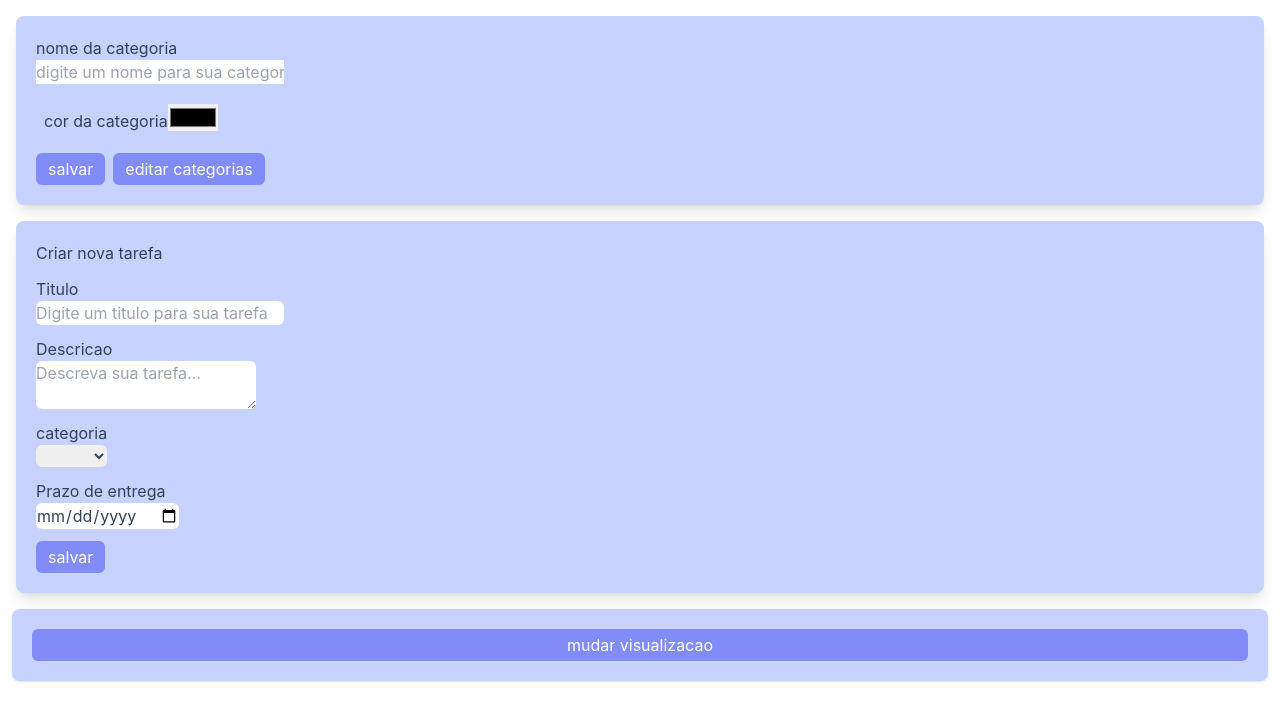
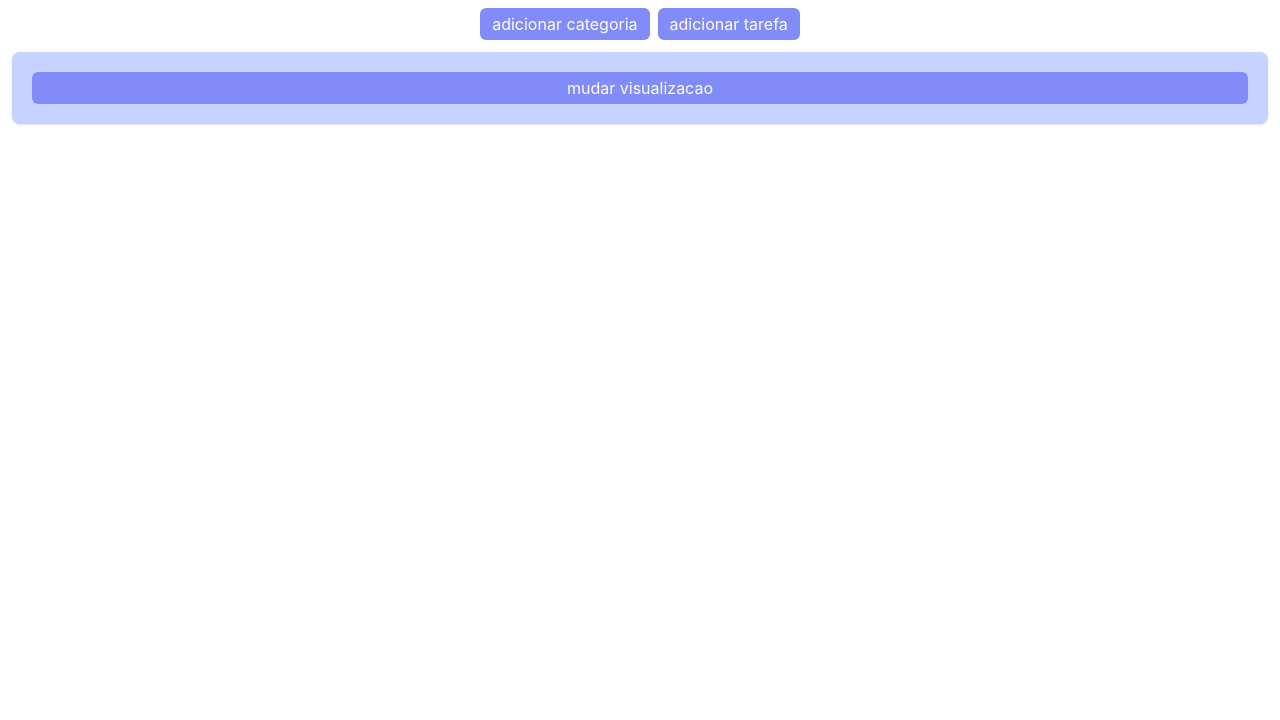
Before and after one commit to anamoraisdev/frontend-todolist, a React (Create React App) app: page / in a window 1280 px wide. Shown: the top 720 px of the page. Built offline with nearby package versions, Linux system fonts and the light colour scheme.

Commit message:
consertando estilos na mudanca de visualizacao

```diff
--- a/src/componentes/cardTarefa.jsx
+++ b/src/componentes/cardTarefa.jsx
@@ -5,9 +5,9 @@ const CardTarefa = ({tarefa, openModal, excluirTarefa}) => {
 
     return (
             <main className="bg-indigo-200 shadow-lg flex p-4 m-4 justify-between rounded-md gap-3 text-slate-700">
-                <div className="flex">
-                    <input type="checkbox" value={concluido} onChange={(event) => setConcluido(event.target.checked)}></input>
-                    <h2>{tarefa.titulo}</h2>
+                <div className="flex w-100 gap-2">
+                    <input type="checkbox" value={concluido} onChange={(event) => setConcluido(event.target.checked)} className="p-2 rounded-lg"></input>
+                    <h2 className="text-slate-700">{tarefa.titulo}</h2>
                 </div>
                 <div className="flex gap-3">
                     <button onClick={() => openModal(tarefa)} className=" px-3 bg-indigo-500 rounded-md text-white hover:bg-indigo-400">editar</button>
--- a/src/paginas/home.jsx
+++ b/src/paginas/home.jsx
@@ -31,6 +31,7 @@ const Home = () => {
   const [openCategoria, setOpenCategoria] = useState(false)
   const [view, setView] = useState(false)
   const [acaoForm, setAcaoForm] = useState("add-tarefa")
+  const [controlForms, setControlForms] = useState("")
 
 
 
@@ -88,13 +89,20 @@ const Home = () => {
   return (
     <div className="App">
       <header>
+        <div className='flex justify-center gap-2 m-2'>
+          <button onClick={() => setControlForms("categoria")} className="py-1 px-3 bg-indigo-400 rounded-md text-white hover:bg-indigo-500">adicionar categoria</button>
+          <button onClick={() => setControlForms("tarefa")} className="py-1 px-3 bg-indigo-400 rounded-md text-white hover:bg-indigo-500">adicionar tarefa</button>
+        </div>
+        {controlForms === "categoria" &&
           <div className='bg-indigo-200 m-4 p-5 shadow-lg rounded-lg'>
             <FormCategorias categorias={categorias} setCategorias={setCategorias} openCategorias={openCategorias} />
-
           </div>
+        }
+        {controlForms === "tarefa" &&
           <div className='bg-indigo-200 m-4 p-5 shadow-lg rounded-lg'>
             <Form setTarefas={setTarefas} tarefas={tarefas} acaoForm={acaoForm} categorias={categorias} />
           </div>
+        }
       </header>
 
       {tarefaAEditar !== undefined && tarefaAEditar !== null &&
@@ -143,17 +151,16 @@ const Home = () => {
 
       <main className='flex flex-col justify-center bg-indigo-200 shadow m-3 rounded-lg'>
         <button onClick={() => mudarVisualizacao()} className="m-5 py-1 px-3 bg-indigo-400 rounded-md text-white hover:bg-indigo-500">mudar visualizacao</button>
-        <div className='flex overflow-x-scroll text-center text-slate-700 gap-4'>
+        <div className='flex overflow-x-scroll text-center text-slate-700 w-[100%]'>
           {view && categorias.map((categoria) => {
             const tarefasDaCategoria = filtrarPorCategoria(categoria)
             return (
-              <div className='flex flex-col'>
+              <div className='flex flex-col min-w-[100%]'>
                   <p>
                     {categoria?.nome}
                   </p>
-
                 {tarefasDaCategoria.map((tarefa) =>
-                  <CardTarefa key={tarefa.id} tarefa={tarefa} />
+                  <CardTarefa key={tarefa.id} tarefa={tarefa} openModal={openModal} excluirTarefa={excluirTarefa}/>
                 )}
               </div>)
           })}
```
Lines whose indentation alone changed are shown as unchanged.
